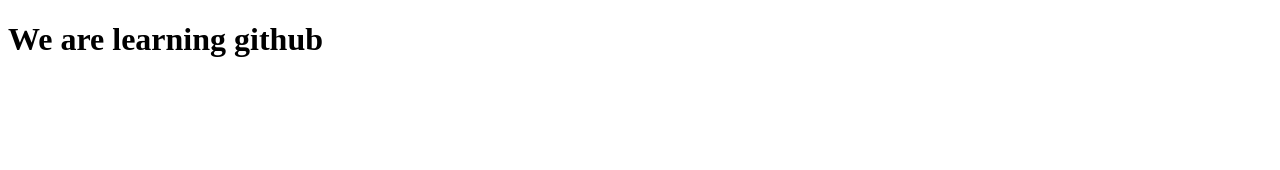
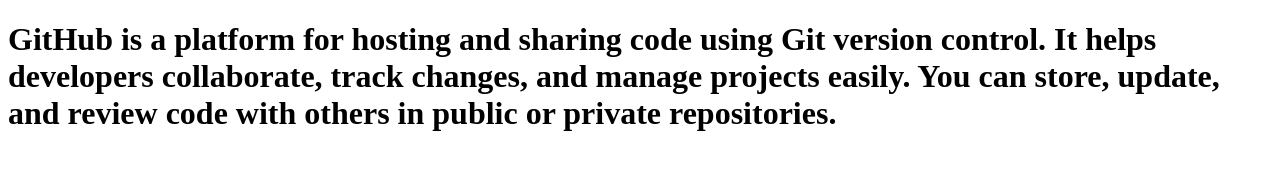
Before and after one commit to itshelly/VCSCF, a plain HTML site: page index.html in a window 1280 px wide. Drawn offline with Linux system fonts and the light colour scheme.

Commit message:
first commit

```diff
--- a/index.html
+++ b/index.html
@@ -6,6 +6,9 @@
     <title>Document</title>
 </head>
 <body>
-    <h1>We are learning github</h1>
+    <h1>GitHub is a platform for hosting and sharing code using Git version control.
+        It helps developers collaborate, track changes, and manage projects easily.
+        You can store, update, and review code with others in public or private repositories.
+    </h1>
 </body>
 </html>
```
